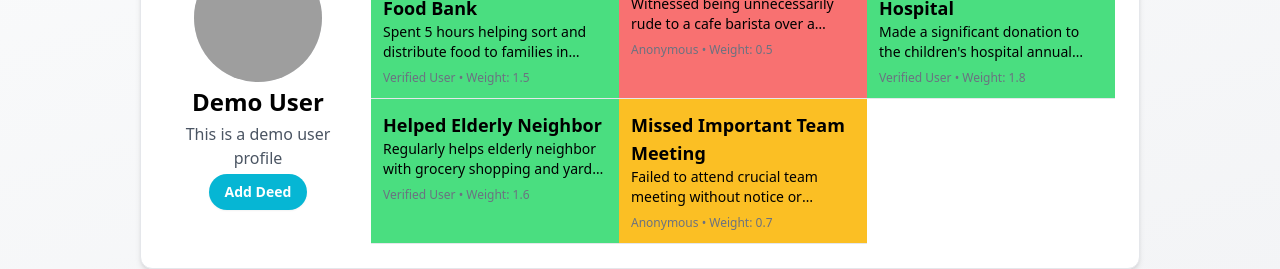
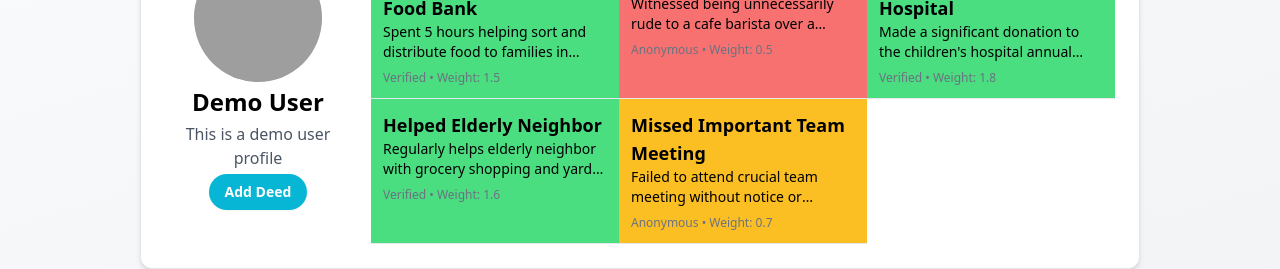
Before and after one commit to wrightkhlebisol/deeds, a React (Vite) app: page /profile/1 in a window 1280 px wide. Shown: the part 176-445 px from the top of the page. Built offline with nearby package versions, Linux system fonts and the light colour scheme; grey boxes are pictures that could not be loaded.

Commit message:
fix: display appropriate user type

```diff
--- a/src/components/deeds/DeedCard.tsx
+++ b/src/components/deeds/DeedCard.tsx
@@ -24,11 +24,11 @@ export default function DeedCard({ deed }: DeedCardProps) {
         </div>
 
         <div className="mt-2 text-xs text-gray-500">
-          {deed.isAnonymous ? 'Anonymous' : 'Verified User'} •
+          {deed.isAnonymous ? 'Anonymous' : 'Verified'} •
           Weight: {deed.weight.toFixed(1)}
         </div>
       </div>
-      {isOpened && <DeedDetailsModal deed={deed}/>}
+      {isOpened && <DeedDetailsModal deed={deed} open={isOpened} setOpen={setIsOpened} />}
     </div>
   );
 }
```
